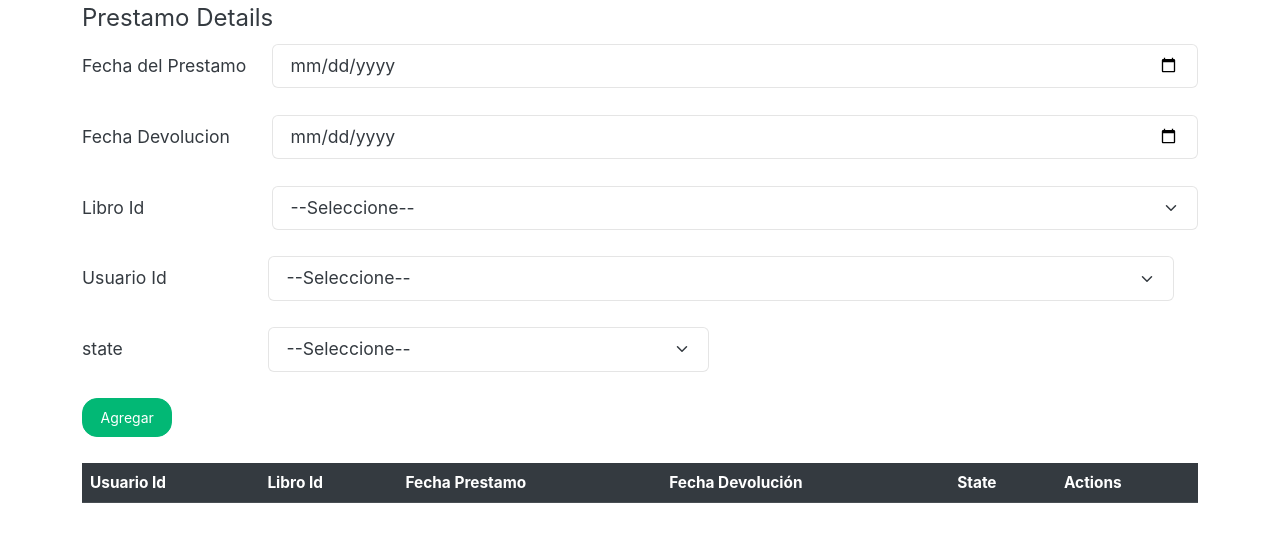
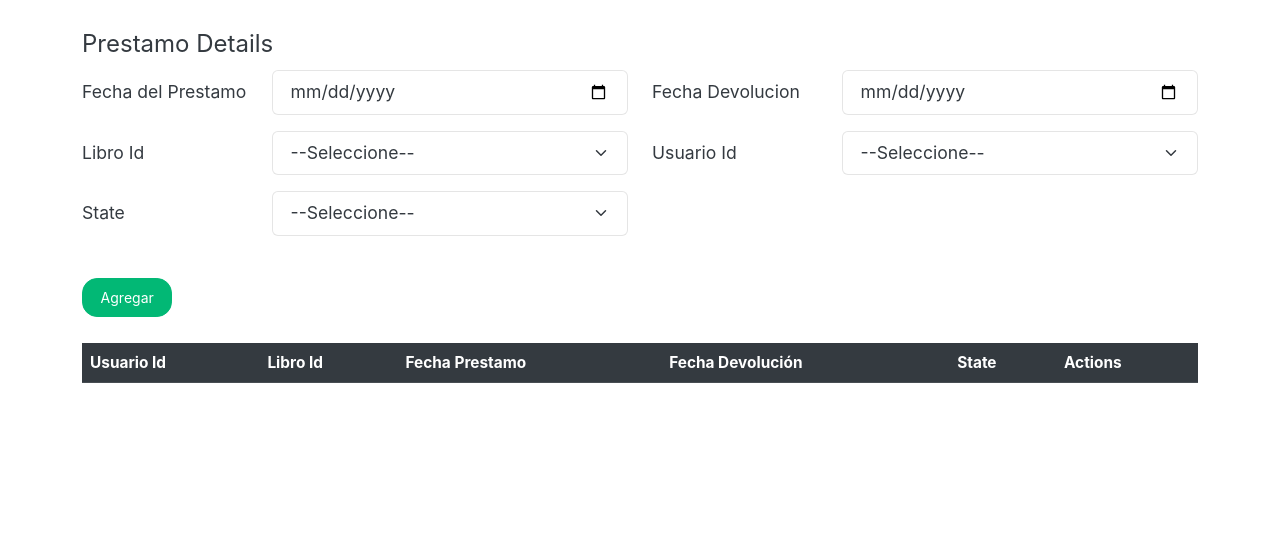
Before and after one commit to AndresPJ09/Cuarto_Trimestre, a plain HTML site: page Biblioteca-Frontend/view/Prestamo.html in a window 1280 px wide. Drawn offline with nearby package versions, Linux system fonts and the light colour scheme; no server answers.

Commit message:
Atualizacion

```diff
--- a/Biblioteca-Frontend/js/Prestamo.js
+++ b/Biblioteca-Frontend/js/Prestamo.js
@@ -112,9 +112,10 @@ function findById(id){
         method: 'GET',
         dataType: 'json',
         success: function (data){
+
             $('#id').val(data.data.id);
-            $('#usuario_id').val(data.data.usuario_id);
-            $('#libro_id').val(data.data.libro_id);
+            $('#usuario_id').val(data.data.usuario.id);
+            $('#libro_id').val(data.data.libro.id);
             $('#fecha_prestamo').val(data.data.fechaPrestamo);
             $('#fecha_devolucion').val(data.data.fechaDevolucion);
             $('#state').val(data.data.state === true ? 1 : 0);
--- a/Biblioteca-Frontend/view/Prestamo.html
+++ b/Biblioteca-Frontend/view/Prestamo.html
@@ -16,49 +16,57 @@
         <div id="inputData">
             <form>
                 <fieldset>
+                    <br>
                     <legend>Prestamo Details</legend>
-                 <div class="form-group row">
-                     <label class="col-sm-2 col-form-label">Fecha del Prestamo</label>
-                     <div class="col-sm-10">
+
+                    <div class="row">
+                        <div class="col-md-6">
+                            <div class="row mb-3">
+                                <label for="fecha_prestamo" class="col-sm-4 col-form-label">Fecha del Prestamo</label>
+                                <div class="col-sm-8">
                                     <input type="hidden" name="id" id="id" value="">
                                     <input type="date" class="form-control" name="fecha_prestamo" id="fecha_prestamo" value="" placeholder="fecha_prestamo">
-                         <br>
+                                </div>
+                            </div>
+                        </div>
+                        <div class="col-md-6">
+                            <div class="row mb-3">
+                                <label for="fecha_devolucion" class="col-sm-4 col-form-label">Fecha Devolucion</label>
+                                <div class="col-sm-8">
+                                    <input type="date" class="form-control" name="fecha_devolucion" id="fecha_devolucion" value="" placeholder="fecha_devolucion">
+                                </div>
+                            </div>
                         </div>
                     </div>
 
-                 <div class="form-group row">
-                     <label class="col-sm-2 col-form-label">Fecha Devolucion</label>
-                     <div class="col-sm-10">
-                         <input type="date" class="form-control" name="fecha_devolucion" id="fecha_devolucion" value="" placeholder="fecha_devolucion">
-                         <br>
+                    <div class="row">
+                        <div class="col-md-6">
+                            <div class="row mb-3">
+                                <label for="libro_id" class="col-sm-4 col-form-label">Libro Id</label>
+                                <div class="col-sm-8">
+                                    <select class="form-select" id="libro_id">
+                                        <option selected>--Seleccione--</option>
+                                    </select>
+                                </div>
+                            </div>
+                        </div>
+                        <div class="col-md-6">
+                            <div class="row mb-3">
+                                <label for="usuario_id" class="col-sm-4 col-form-label">Usuario Id</label>
+                                <div class="col-sm-8">
+                                    <select class="form-select" id="usuario_id">
+                                        <option selected>--Seleccione--</option>
+                                    </select>
+                                </div>
+                            </div>
                         </div>
                     </div>
 
-
-
-                 <div class="form-group row">
-                    <label class="col-sm-2 col-form-label">Libro Id</label>
-                    <div class="col-sm-10">
-                    <select class="form-select" id="libro_id">
-                        <option selected>--Seleccione--</option>
-
-                    </select>
-                    <br>
-                </div>
-
-                 <div class="form-group row">
-                    <label class="col-sm-2 col-form-label">Usuario Id</label>
-                    <div class="col-sm-10">
-                    <select class="form-select" id="usuario_id">
-                        <option selected>--Seleccione--</option>
-
-                    </select>
-                    <br>
-                </div>
-
-
-                <label class="col-sm-2 col-form-label">state</label>
-                    <div class="col-sm-5">
+                    <div class="row">
+                        <div class="col-md-6">
+                            <div class="row mb-3">
+                                <label for="state" class="col-sm-4 col-form-label">State</label>
+                                <div class="col-sm-8">
                                     <select class="form-select" id="state">
                                         <option selected>--Seleccione--</option>
                                         <option value="1">Activo</option>
@@ -66,14 +74,18 @@
                                     </select>
                                 </div>
                             </div>
+                        </div>
+                    </div>
 
                 </fieldset>
             </form>
         </div>
+
         <div id="buttonData">
             <br>
             <button name="btnAgregar" onclick="save()" class="btn btn-success">Agregar</button>
         </div>
+
         <div id="outputData">
             <br>
             <table class="table table-hover">
@@ -93,11 +105,10 @@
         </div>
     </div>
 
-</body>
-
     <script>
         loadData();
         loadLibro();
         loadUsuario();
     </script>
+</body>
 </html>
```
Also changed, not shown: Biblioteca-Frontend/view/Reserva.html (+3 -3 lines). Lines whose indentation alone changed are shown as unchanged.
